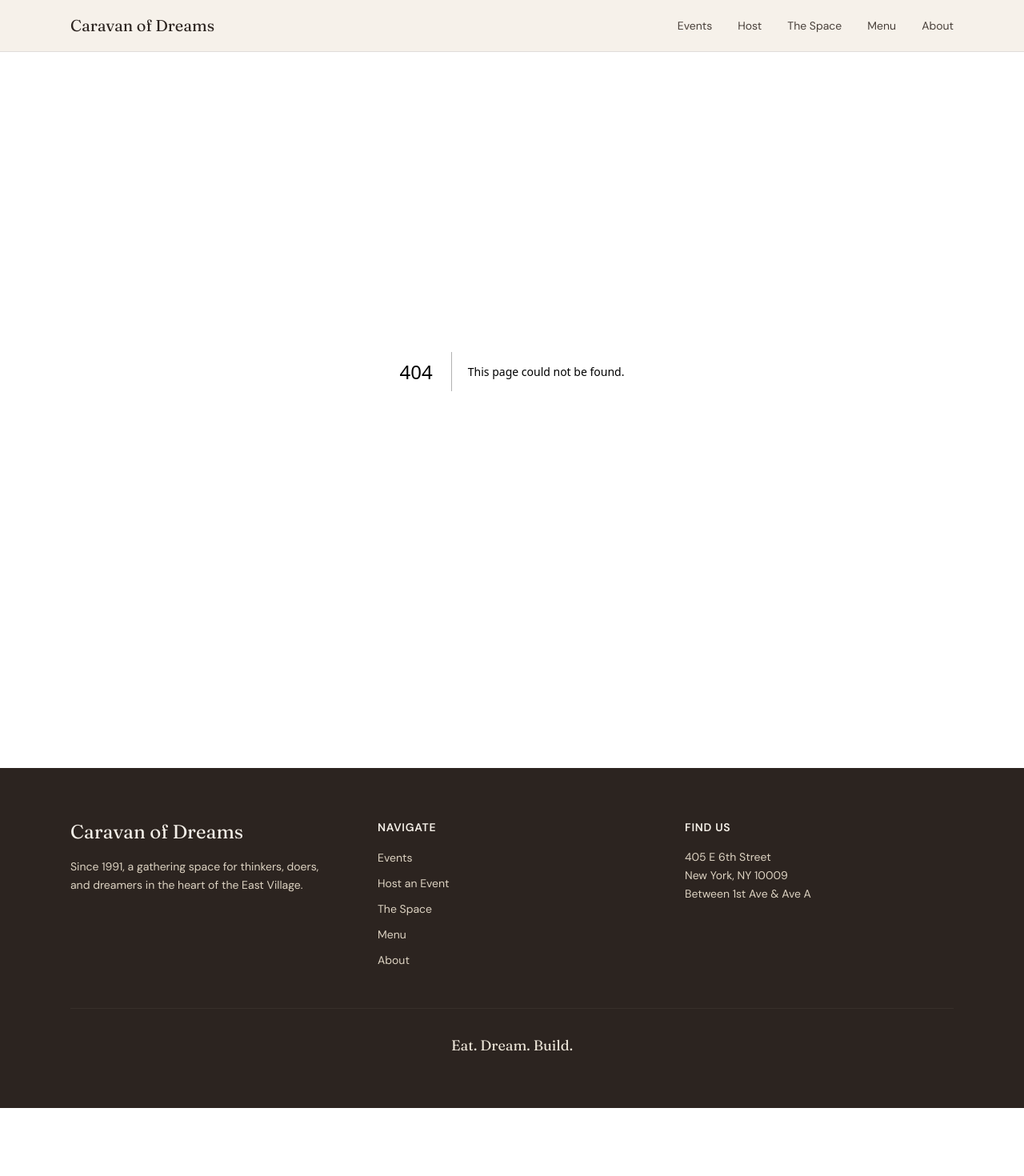
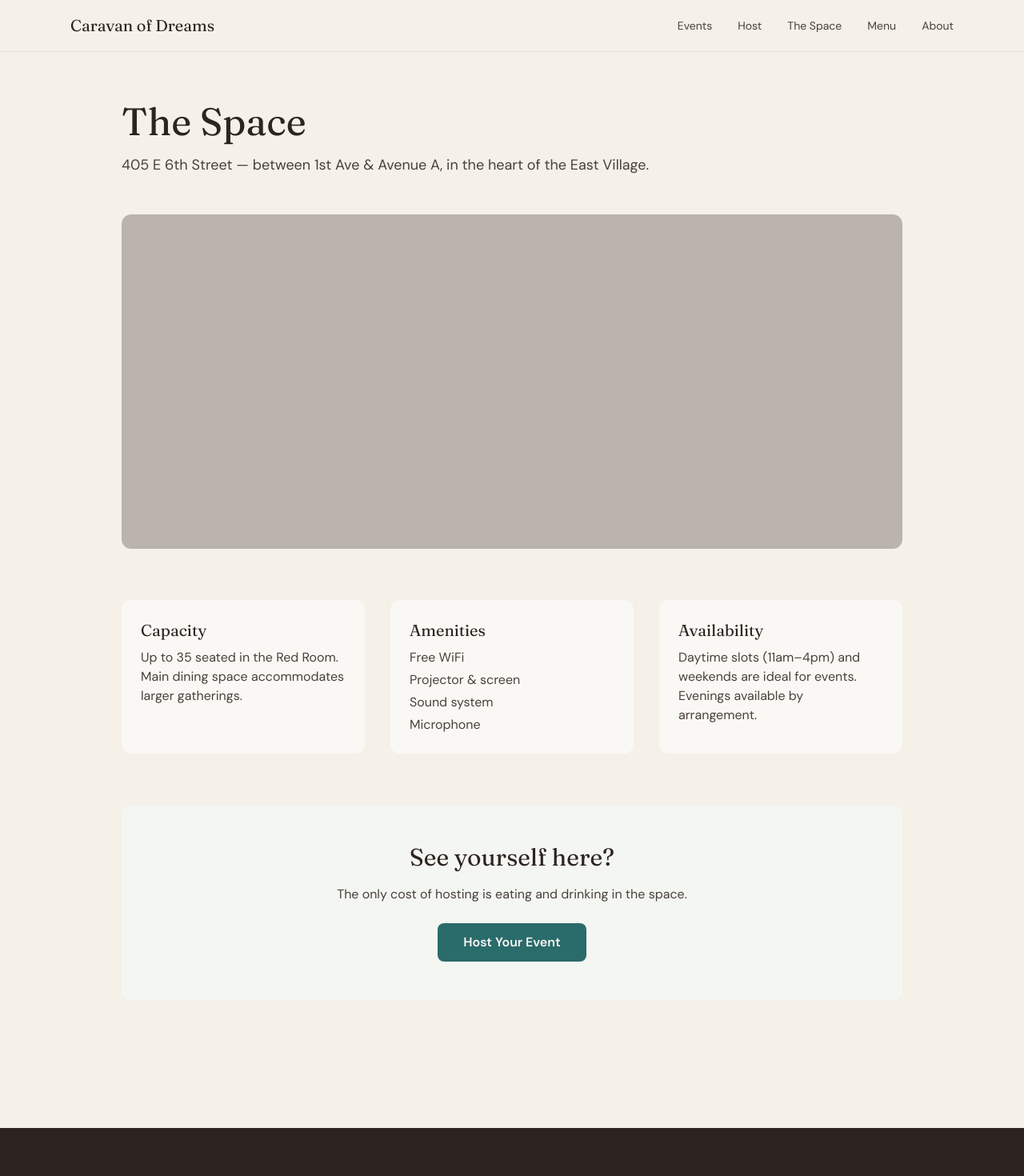
Before and after one commit to benvonwong-byte/CaravanOfDreams, a Next.js app: page /space in a window 1280 px wide. Before the commit this address had no page. Shown: the top 1470 px of the page at 80% size. Before the commit the page ends 1385 px from the top, so only its background shows below. Built offline with nearby package versions, Linux system fonts and the light colour scheme.

Commit message:
feat: build The Space page with capacity and amenities

```diff
--- /dev/null
+++ b/src/app/space/page.tsx
@@ -0,0 +1,63 @@
+import Link from 'next/link'
+
+export const metadata = {
+  title: 'The Space — Caravan of Dreams',
+  description: 'Explore the Caravan of Dreams venue in the East Village. Capacity, amenities, and how to host your event.',
+}
+
+export default function SpacePage() {
+  return (
+    <div className="max-w-5xl mx-auto px-6 py-16">
+      <h1 className="font-serif text-4xl md:text-5xl text-charcoal-700 mb-4">
+        The Space
+      </h1>
+      <p className="text-charcoal-500 text-lg mb-12">
+        405 E 6th Street — between 1st Ave &amp; Avenue A, in the heart of the
+        East Village.
+      </p>
+
+      <div className="aspect-[21/9] bg-charcoal-200 rounded-card mb-16" />
+
+      <div className="grid grid-cols-1 md:grid-cols-3 gap-8 mb-16">
+        <div className="bg-cream-100 rounded-card p-6">
+          <h3 className="font-serif text-xl text-charcoal-700 mb-2">Capacity</h3>
+          <p className="text-charcoal-500">
+            Up to 35 seated in the Red Room. Main dining space accommodates
+            larger gatherings.
+          </p>
+        </div>
+        <div className="bg-cream-100 rounded-card p-6">
+          <h3 className="font-serif text-xl text-charcoal-700 mb-2">Amenities</h3>
+          <ul className="text-charcoal-500 space-y-1">
+            <li>Free WiFi</li>
+            <li>Projector &amp; screen</li>
+            <li>Sound system</li>
+            <li>Microphone</li>
+          </ul>
+        </div>
+        <div className="bg-cream-100 rounded-card p-6">
+          <h3 className="font-serif text-xl text-charcoal-700 mb-2">Availability</h3>
+          <p className="text-charcoal-500">
+            Daytime slots (11am–4pm) and weekends are ideal for events.
+            Evenings available by arrangement.
+          </p>
+        </div>
+      </div>
+
+      <div className="text-center bg-sage-50 rounded-card p-12">
+        <h2 className="font-serif text-3xl text-charcoal-700 mb-4">
+          See yourself here?
+        </h2>
+        <p className="text-charcoal-500 mb-6">
+          The only cost of hosting is eating and drinking in the space.
+        </p>
+        <Link
+          href="/host"
+          className="inline-block px-8 py-3 bg-teal-500 text-cream-100 rounded-button font-semibold hover:bg-teal-600 transition-colors"
+        >
+          Host Your Event
+        </Link>
+      </div>
+    </div>
+  )
+}
```
